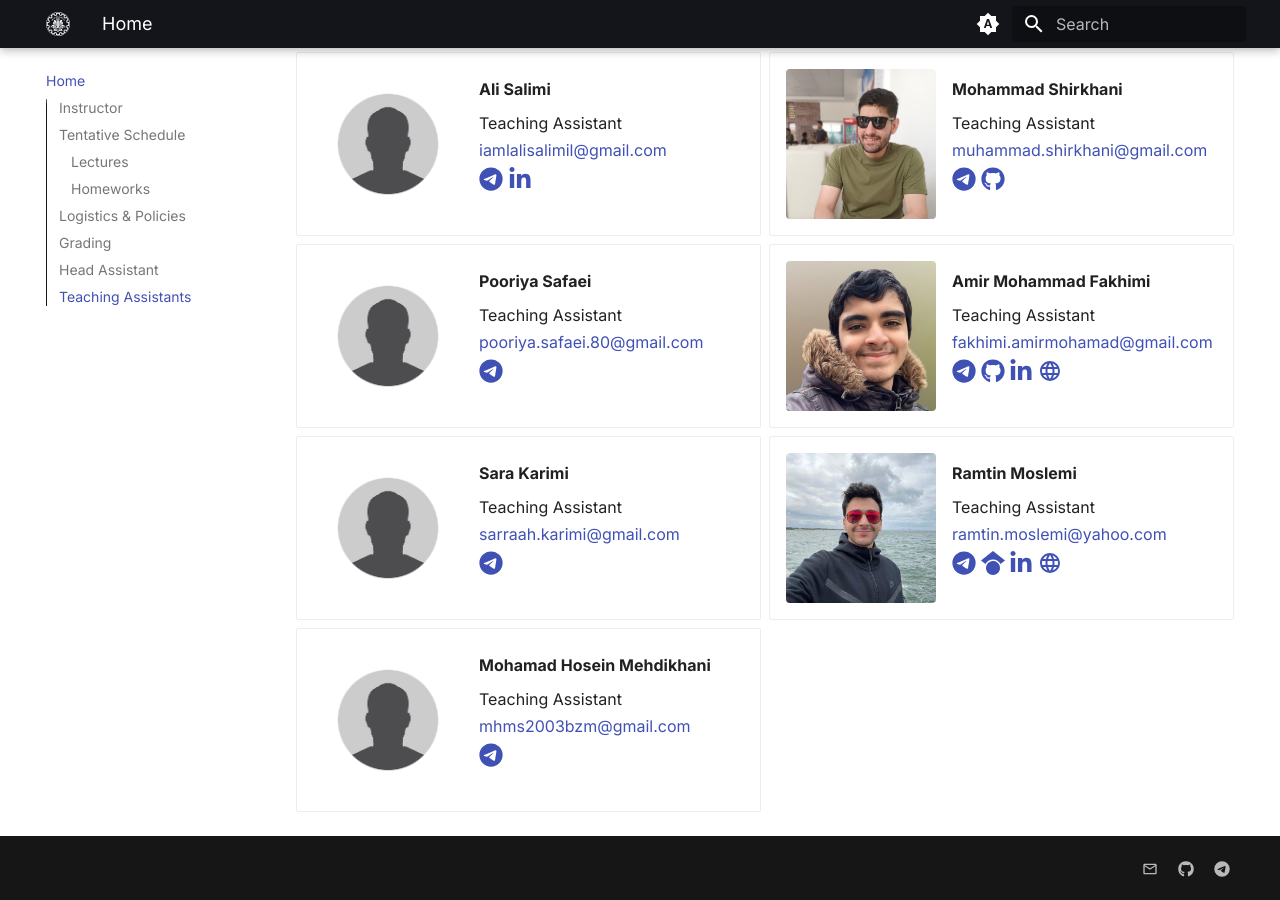
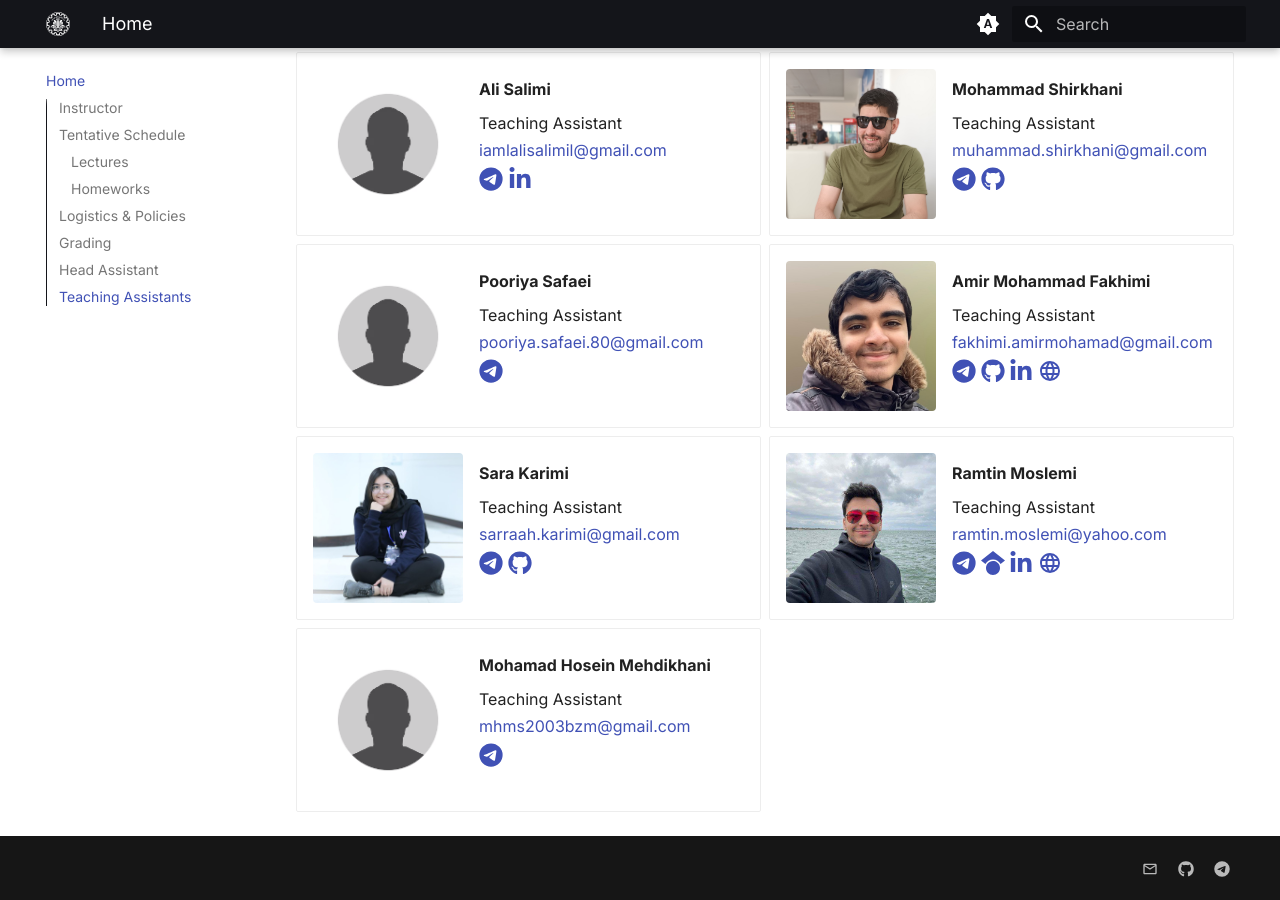
Before and after one commit to SUT-CS-GM/sut-cs-gm.github.io, an MkDocs documentation site: the page built from docs/index.md, in a window 1280 px wide and 900 px high, scrolled down 4189 px. Built offline with MkDocs 1.6.1 and Material for MkDocs 9.7.7, drawn with Linux system fonts in a browser that asks for light colours; some web fonts are replaced.

Commit message:
feat: Add Karimi info

```diff
--- a/docs/index.md
+++ b/docs/index.md
@@ -268,13 +268,14 @@
         </p>
     </span>
 
--   ![Instructor Avatar](assets/images/staff/Sample.png){align=left width="150"}
+-   ![Instructor Avatar](assets/images/staff/Sara-Karimi.jpg){align=left width="150"}
     <span class="description" id="ta-sara-karimi">
         <p>**Sara Karimi**</p>
         <p>Teaching Assistant</p>
         <p>[sarraah.karimi@gmail.com](mailto:sarraah.karimi@gmail.com)</p>
         <p>
         [:fontawesome-brands-telegram:](https://t.me/s4rrkar){:target="_blank"}
+        [:fontawesome-brands-github:](https://github.com/sarrkar){:target="_blank"}
         </p>
     </span>
 
```
Also changed, not shown: docs/assets/images/staff/Sara-Karimi.jpg (added).
